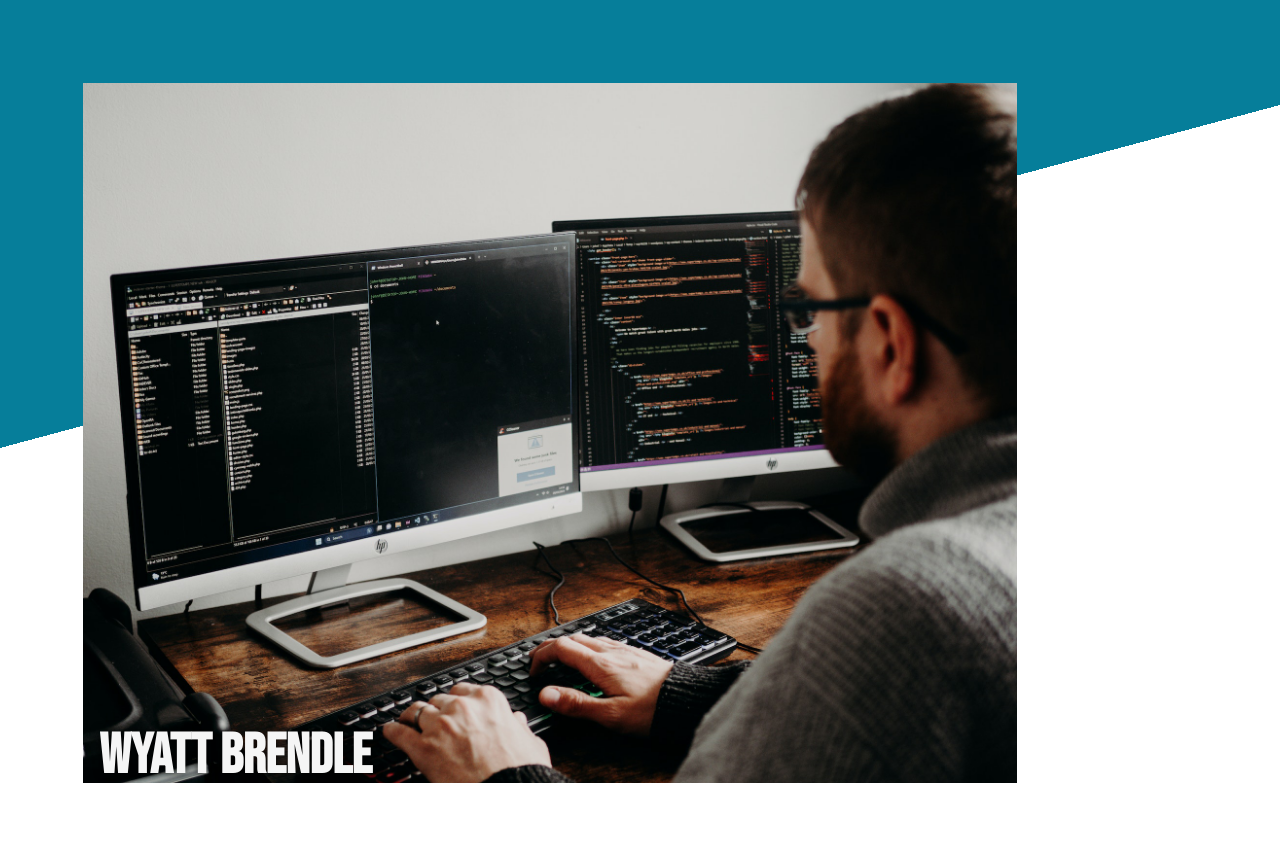
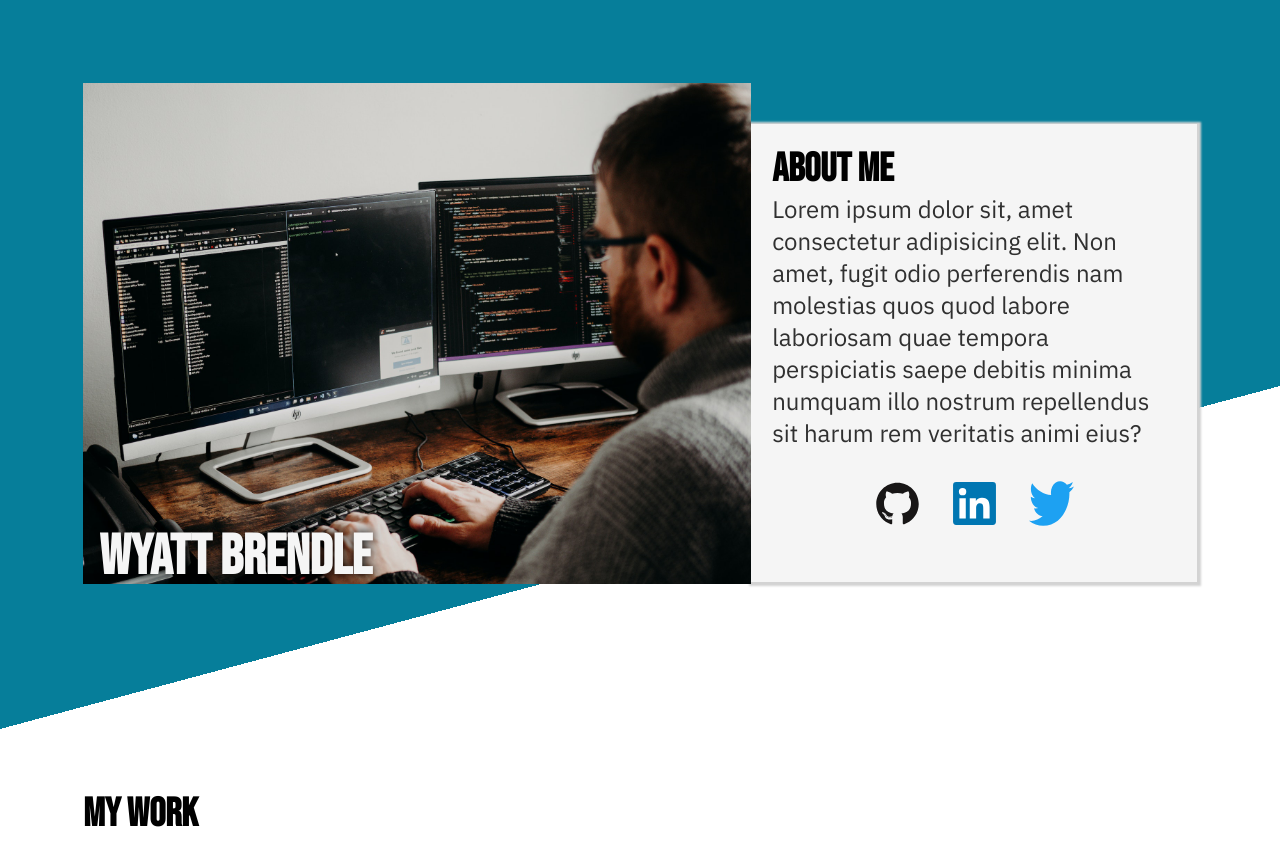
Before and after one commit to wwyattbrendle/personal-portfolio, a plain HTML site: page index.html in a window 1280 px wide. Shown: the top 841 px of the page. Drawn offline with Linux system fonts and the light colour scheme.

Commit message:
Complete, may look into night mode soon

```diff
--- a/styles.css
+++ b/styles.css
@@ -231,9 +231,6 @@ div.contact-text > p{
 }
 
 @media (min-width: 1024px) {
-    img.hero-img {
-        max-height: 700px;
-    }
 
     div.main, div.work, div.contact-wrapper{
         padding: 3rem;
@@ -244,12 +241,30 @@ div.contact-text > p{
         width: 100%;
         display: grid;
         justify-content: center;
-        background: linear-gradient(180deg, rgba(0, 0, 0, 0) 0%, rgba(0, 0, 0, 0) 76.2%, var(--accent-color) 76.2%, var(--accent-color) 100%);
+        background: linear-gradient(180deg, rgba(0, 0, 0, 0) 0%, rgba(0, 0, 0, 0) 72.2%, var(--accent-color) 72.2%, var(--accent-color) 100%);
     }
 
     div.icon-container.top{
         display: flex;
     }
 
+    div.main{
+        display: grid;
+        grid-template-columns: 1.5fr 1fr;
+        justify-content: center;
+        align-items: center;
+    }
+
+    div.about-me{
+        z-index: -1;
+    }
+
+    div.hero {
+        max-height: 540px;
+    }
+
+    body{
+        background: linear-gradient(165deg, var(--accent-color) 25%, rgba(0, 0, 0, 0) 25%);
+    }
 
 }
```
